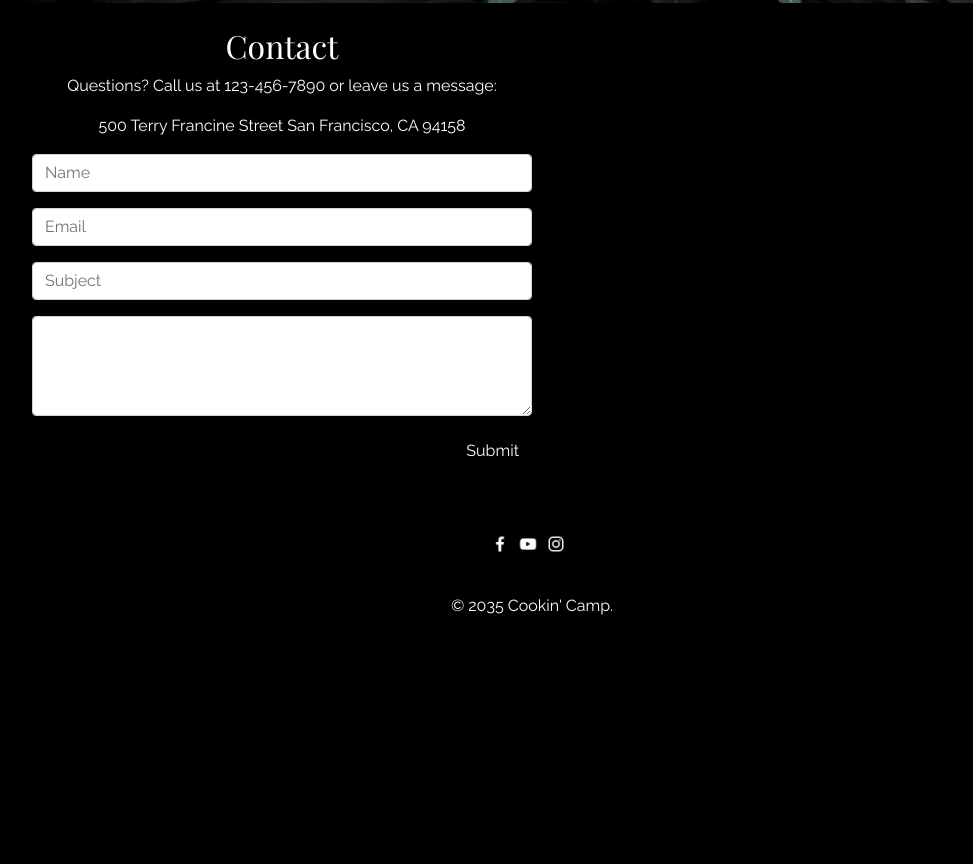
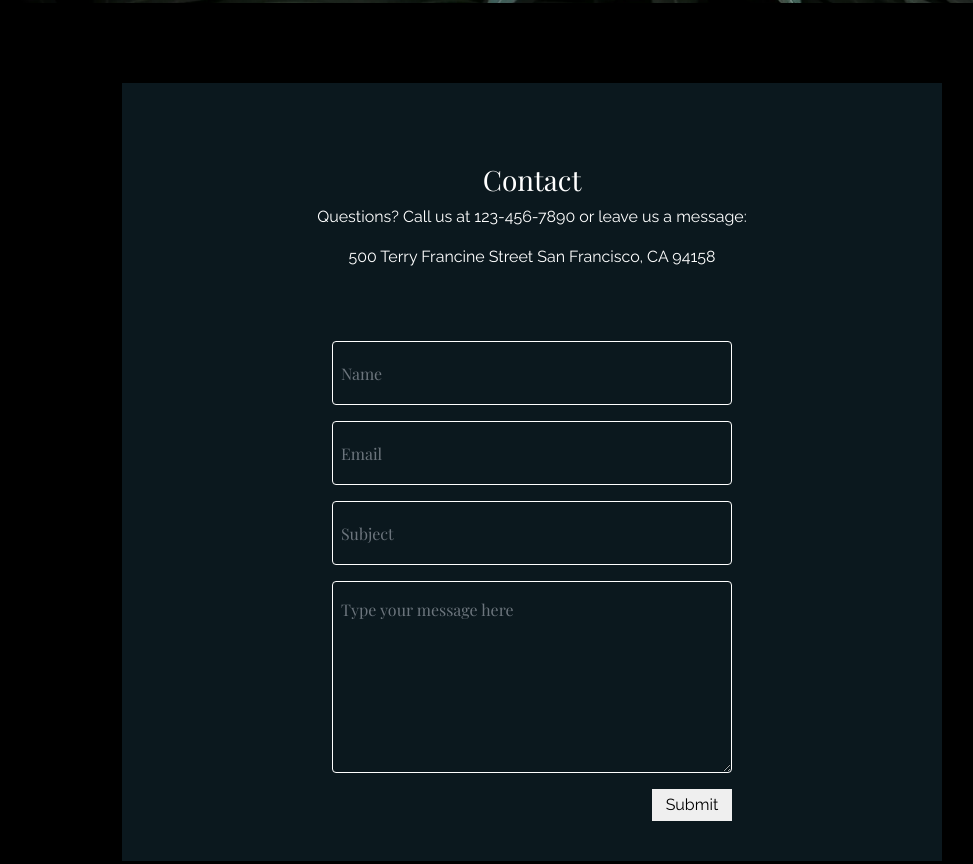
Before and after one commit to Perroquot/TDSCSSBootstrap, a website: page index.html in a window 1280 px wide. Shown: the part 4079-4943 px from the top of the page, without its empty margins (108-1081 px from the left). Before the commit the page ends 4713 px from the top, so only its background shows below. Drawn offline with nearby package versions, Linux system fonts and the light colour scheme.

Commit message:
Update index.html

```diff
--- a/index.html
+++ b/index.html
@@ -219,45 +219,46 @@
         </section>
 
 
-        <!-- <div class="form bg-primary">
+        <div class="form bg-primary">
             <div class="form__text">
                 <h3>Contact</h3>
                 <p>Questions? Call us at 123-456-7890 or leave us a message:</p>
                 <p>500 Terry Francine Street San Francisco, CA 94158</p>
             </div>
-            <div class="form__form">
-                <form action="" class="">
+            <div class="form__form ">
+                <form action="post" class="">
                     <div class="form__form__input">
-                        <input type="text" class="form__form__name bg-primary" name="name" placeholder="Name">
+                        <input type="text" class="form-control my-3 mb-3 form__form__name bg-primary" name="name" placeholder="Name">
                     </div>
                     <div class="form__form__input">
-                        <input type="text" class="form__form__mail bg-primary" name="mail" placeholder="Email">
+                        <input type="text" class="form-control my-3 mb-3 form__form__mail bg-primary" name="mail" placeholder="Email">
                     </div>
                     <div class="form__form__input">
-                        <input type="text" class="form__form__subject bg-primary" name="subject" placeholder="Subject">
+                        <input type="text" class="form-control my-3 mb-3 form__form__subject bg-primary" name="subject" placeholder="Subject">
                     </div>
                     <div class="form__form__input">
-                        <textarea name="message" class="form__form__message bg-primary" cols="51" rows="7" placeholder="Type your message here"></textarea>
+                        <textarea name="message" class="form-control my-3 mb-3 form__form__message bg-primary" cols="51" rows="7" placeholder="Type your message here"></textarea>
                     </div>
                     <div class="form__form__submit">
                         <button class="form__form__submit__button">Submit</button>
                     </div>
                 </form>
             </div>
-        </div> -->
-        <section id="formulaire" class="container">
-            <div class="contentForm py-4">
-                <div class="texteContact w-50  text-center">
+        </div>
+       <!-- <section id="formulaire" class="container">
+            <div class="contentForm py-4 ">
+                <div class="container__texteContact w-50  text-center ">
                     <h2 class=" texteContact__item"> Contact</h2>
                     <p class=" texteContact__item"> Questions? Call us at 123-456-7890 or leave us a message:</p>
                     <p class=" texteContact__item">500 Terry Francine Street San Francisco, CA 94158</p>
-                    <!-- my-2 mb-2 -->
                 </div>
-                <div class="contactForm w-50 ">
+                <div class="container__contactForm w-50 d-flex justify-content-center flex-column">
                     <form action="" method="post" class="contact_form">
-                        <input class="form-control my-3 mb-3 contact_form__input" type="text" placeholder="Name" required  />
-                        <input class="form-control my-3 mb-3 contact_form__input" type="email" placeholder="Email" required />
-                        <input class="form-control my-3 mb-3 contact_form__input" type="text" placeholder="Subject" required />
+                        <div class="container__contactForm__input">
+                            <input class="form-control my-3 mb-3 contactform__input" type="text" placeholder="Name" required  />
+                        </div>
+                        <input class="form-control my-3 mb-3 contactform__input" type="email" placeholder="Email" required />
+                        <input class="form-control my-3 mb-3 contactform__input" type="text" placeholder="Subject" required />
                         <div class="form-floating">
                             <textarea class="form-control my-3 mb-3" placeholder="Leave a comment here" id="floatingTextarea2" style="height: 100px"></textarea>
                             <label for="floatingTextarea2">Comments</label>
@@ -268,7 +269,7 @@
                     </form>
                 </div>
             </div>
-        </section>
+        </section> -->
     </main>
 
         <footer class="footer">
```
